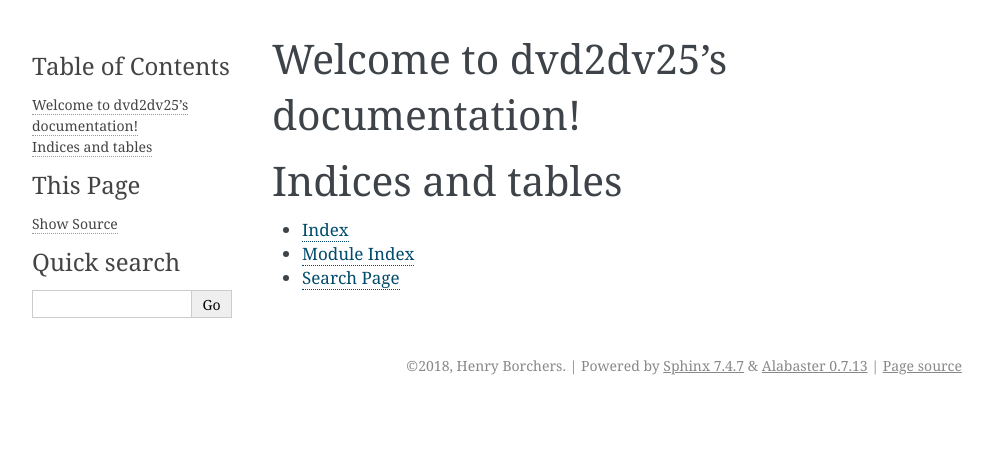
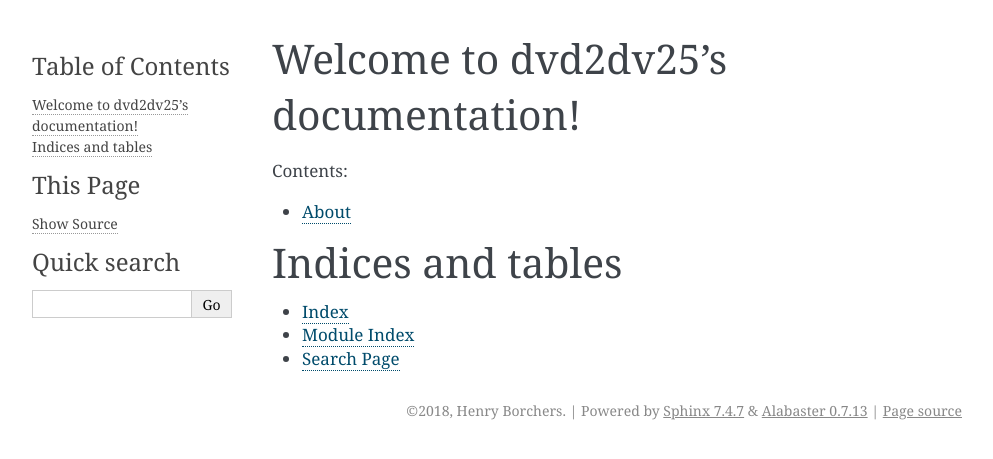
Before and after one commit to amiaopensource/DVD2LS, a Sphinx documentation site: the page built from docs/index.rst, in a window 1280 px wide. Shown: the top 459 px of the page, without its empty margins (148-1141 px from the left). Built offline with Sphinx 7.4.7, drawn with Linux system fonts in a browser that asks for light colours.

Commit message:
docs include an about section

```diff
--- /dev/null
+++ b/docs/about.rst
@@ -0,0 +1,4 @@
+About
+=====
+
+Python utility for converting extracted dvd iso .vob files to DV25 video files
--- a/docs/index.rst
+++ b/docs/index.rst
@@ -10,6 +10,8 @@ Welcome to dvd2dv25's documentation!
    :maxdepth: 2
    :caption: Contents:
 
+   about
+
 
 
 Indices and tables
```
